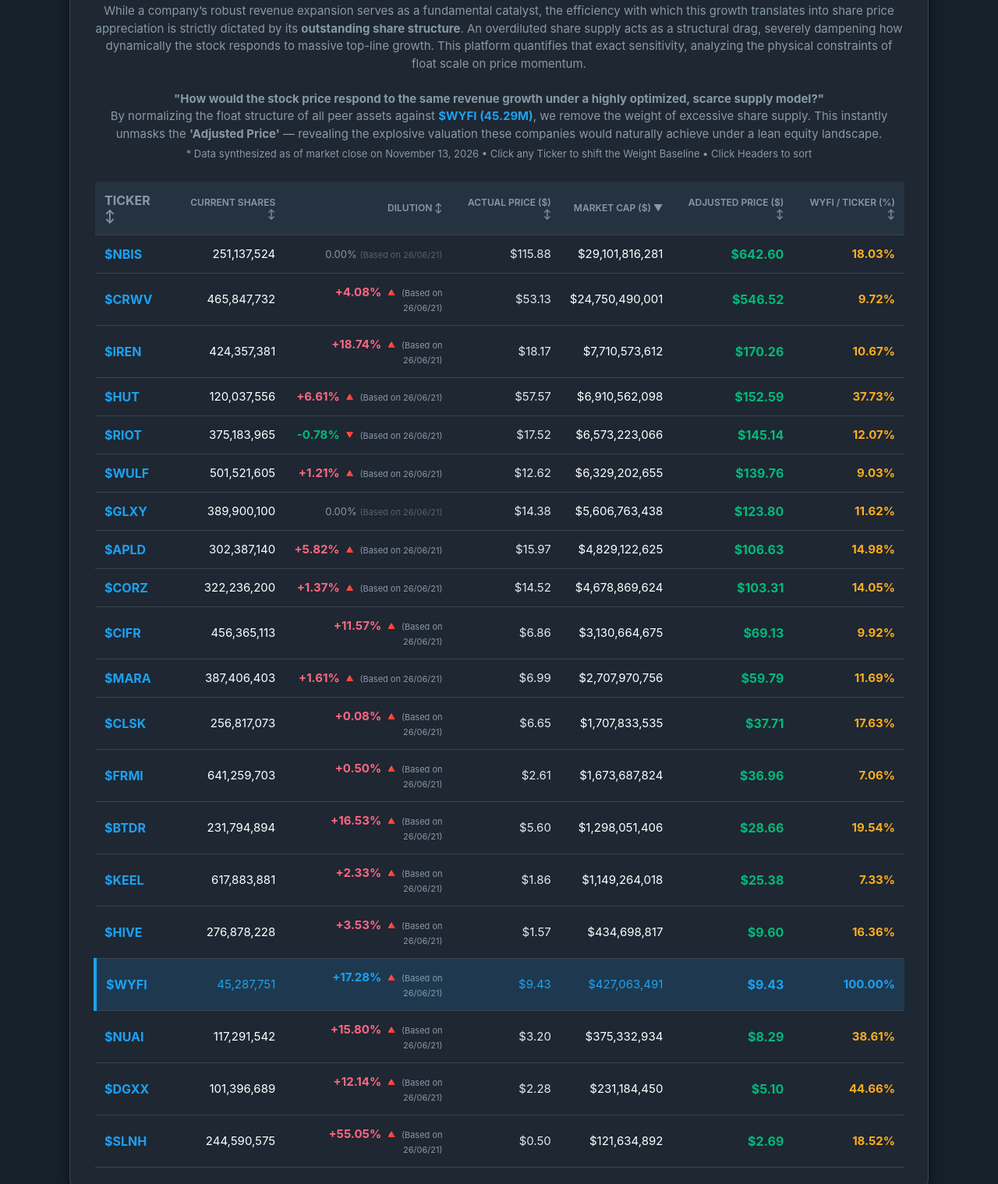
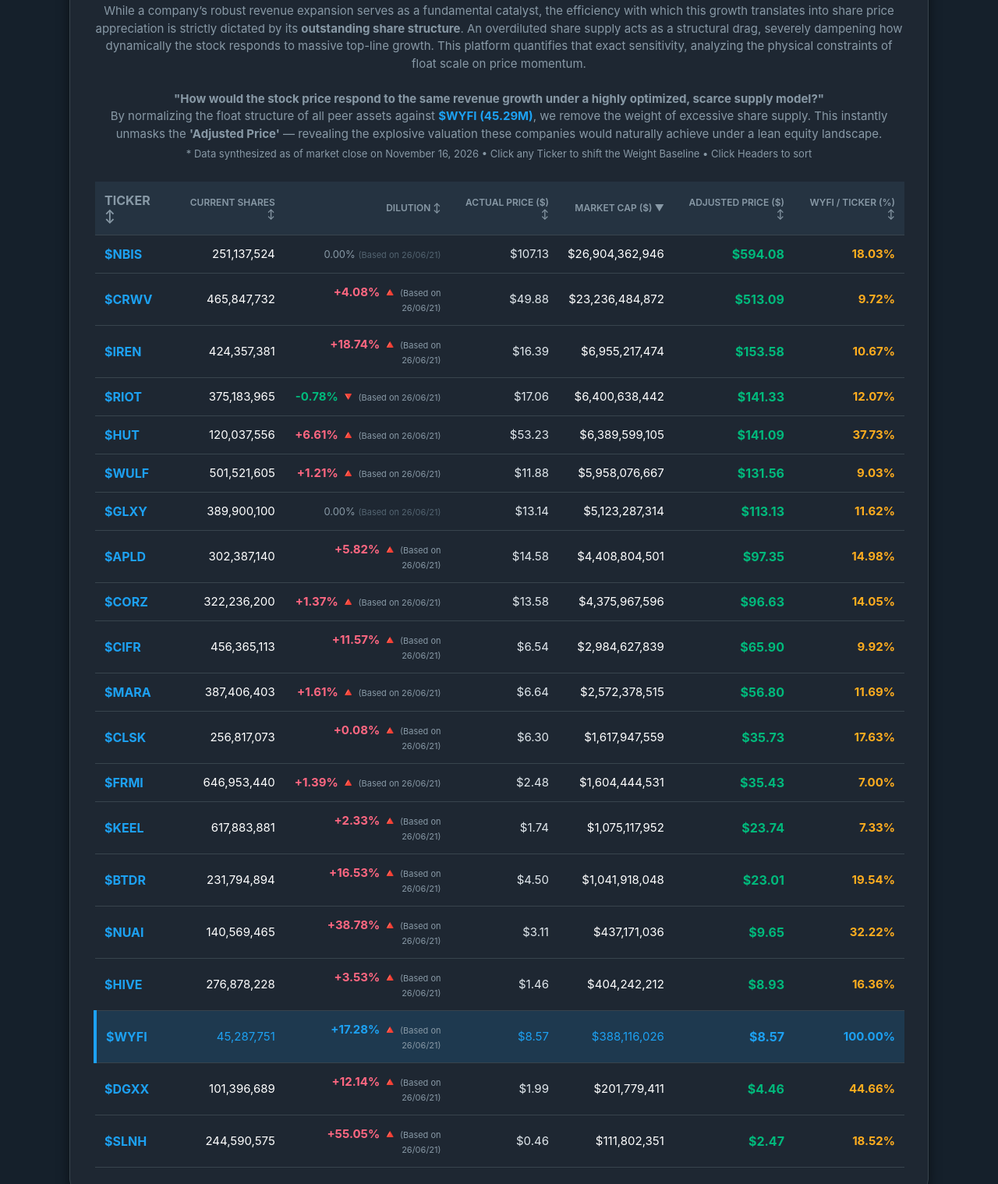
Before and after one commit to dgkittyh/neo-cloud-illusion, a plain HTML site: page index.html in a window 1280 px wide. Shown: the part 120-1639 px from the top of the page at 78% size. Drawn offline with Linux system fonts and the light colour scheme.

Commit message:
📡 라이브 데이터 및 타임스탬프 동기화 빌드

```diff
--- a/history.json
+++ b/history.json
@@ -45,7 +45,8 @@
     "FRMI": {
         "2026-06-21": 638083359,
         "2026-08-18": 640467348,
-        "2026-10-07": 641259703
+        "2026-10-07": 641259703,
+        "2026-11-17": 646953440
     },
     "MARA": {
         "2026-06-21": 381270503,
@@ -81,7 +82,8 @@
         "2026-06-21": 101290928,
         "2026-08-18": 106559339,
         "2026-09-25": 120797079,
-        "2026-10-31": 117291542
+        "2026-10-31": 117291542,
+        "2026-11-17": 140569465
     },
     "DGXX": {
         "2026-06-21": 90420824,
--- a/index.html
+++ b/index.html
@@ -41,7 +41,7 @@
         <strong>"How would the stock price respond to the same revenue growth under a highly optimized, scarce supply model?"</strong><br>
         By normalizing the float structure of all peer assets against <span id="baseTickerName" class="highlight-text">$WYFI (38.61M)</span>, we remove the weight of excessive share supply. This instantly unmasks the <strong>'Adjusted Price'</strong> — revealing the explosive valuation these companies would naturally achieve under a lean equity landscape.<br>
 
-        <span class="date-badge">* Data synthesized as of market close on November 13, 2026 • Click any Ticker to shift the Weight Baseline • Click Headers to sort</span>
+        <span class="date-badge">* Data synthesized as of market close on November 16, 2026 • Click any Ticker to shift the Weight Baseline • Click Headers to sort</span>
     </p>
 
     <table id="stockTable">
@@ -57,183 +57,183 @@
             </tr>
         </thead>
         <tbody>
-            <tr data-ticker="NBIS" data-shares="251137524" data-price="115.88" data-marketcap="29101816281">
+            <tr data-ticker="NBIS" data-shares="251137524" data-price="107.13" data-marketcap="26904362946">
                 <td>$NBIS</td>
                 <td>251,137,524</td>
                 <td style="color: #8899a6; font-size: 13px;">0.00% <span style="font-size: 11px; color: #536471;">(Based on 26/06/21)</span></td>
-                <td class="actual-price">$115.88</td>
-                <td>$29,101,816,281</td>
+                <td class="actual-price">$107.13</td>
+                <td>$26,904,362,946</td>
                 <td class="adjusted-price"></td>
                 <td class="percent-diff"></td>
             </tr>
-            <tr data-ticker="CRWV" data-shares="465847732" data-price="53.13" data-marketcap="24750490001">
+            <tr data-ticker="CRWV" data-shares="465847732" data-price="49.88" data-marketcap="23236484872">
                 <td>$CRWV</td>
                 <td>465,847,732</td>
                 <td style="color: #ff6781; font-weight: bold;">+4.08% 🔺 <span style="font-size: 11px; color: #8899a6; font-weight: normal;">(Based on 26/06/21)</span></td>
-                <td class="actual-price">$53.13</td>
-                <td>$24,750,490,001</td>
+                <td class="actual-price">$49.88</td>
+                <td>$23,236,484,872</td>
                 <td class="adjusted-price"></td>
                 <td class="percent-diff"></td>
             </tr>
-            <tr data-ticker="IREN" data-shares="424357381" data-price="18.17" data-marketcap="7710573612">
+            <tr data-ticker="IREN" data-shares="424357381" data-price="16.39" data-marketcap="6955217474">
                 <td>$IREN</td>
                 <td>424,357,381</td>
                 <td style="color: #ff6781; font-weight: bold;">+18.74% 🔺 <span style="font-size: 11px; color: #8899a6; font-weight: normal;">(Based on 26/06/21)</span></td>
-                <td class="actual-price">$18.17</td>
-                <td>$7,710,573,612</td>
+                <td class="actual-price">$16.39</td>
+                <td>$6,955,217,474</td>
                 <td class="adjusted-price"></td>
                 <td class="percent-diff"></td>
             </tr>
-            <tr data-ticker="WULF" data-shares="501521605" data-price="12.62" data-marketcap="6329202655">
+            <tr data-ticker="WULF" data-shares="501521605" data-price="11.88" data-marketcap="5958076667">
                 <td>$WULF</td>
                 <td>501,521,605</td>
                 <td style="color: #ff6781; font-weight: bold;">+1.21% 🔺 <span style="font-size: 11px; color: #8899a6; font-weight: normal;">(Based on 26/06/21)</span></td>
-                <td class="actual-price">$12.62</td>
-                <td>$6,329,202,655</td>
+                <td class="actual-price">$11.88</td>
+                <td>$5,958,076,667</td>
                 <td class="adjusted-price"></td>
                 <td class="percent-diff"></td>
             </tr>
-            <tr data-ticker="HUT" data-shares="120037556" data-price="57.57" data-marketcap="6910562098">
+            <tr data-ticker="HUT" data-shares="120037556" data-price="53.23" data-marketcap="6389599105">
                 <td>$HUT</td>
                 <td>120,037,556</td>
                 <td style="color: #ff6781; font-weight: bold;">+6.61% 🔺 <span style="font-size: 11px; color: #8899a6; font-weight: normal;">(Based on 26/06/21)</span></td>
-                <td class="actual-price">$57.57</td>
-                <td>$6,910,562,098</td>
+                <td class="actual-price">$53.23</td>
+                <td>$6,389,599,105</td>
                 <td class="adjusted-price"></td>
                 <td class="percent-diff"></td>
             </tr>
-            <tr data-ticker="APLD" data-shares="302387140" data-price="15.97" data-marketcap="4829122625">
+            <tr data-ticker="APLD" data-shares="302387140" data-price="14.58" data-marketcap="4408804501">
                 <td>$APLD</td>
                 <td>302,387,140</td>
                 <td style="color: #ff6781; font-weight: bold;">+5.82% 🔺 <span style="font-size: 11px; color: #8899a6; font-weight: normal;">(Based on 26/06/21)</span></td>
-                <td class="actual-price">$15.97</td>
-                <td>$4,829,122,625</td>
+                <td class="actual-price">$14.58</td>
+                <td>$4,408,804,501</td>
                 <td class="adjusted-price"></td>
                 <td class="percent-diff"></td>
             </tr>
-            <tr data-ticker="CIFR" data-shares="456365113" data-price="6.86" data-marketcap="3130664675">
+            <tr data-ticker="CIFR" data-shares="456365113" data-price="6.54" data-marketcap="2984627839">
                 <td>$CIFR</td>
                 <td>456,365,113</td>
                 <td style="color: #ff6781; font-weight: bold;">+11.57% 🔺 <span style="font-size: 11px; color: #8899a6; font-weight: normal;">(Based on 26/06/21)</span></td>
-                <td class="actual-price">$6.86</td>
-                <td>$3,130,664,675</td>
+                <td class="actual-price">$6.54</td>
+                <td>$2,984,627,839</td>
                 <td class="adjusted-price"></td>
                 <td class="percent-diff"></td>
             </tr>
-            <tr data-ticker="CORZ" data-shares="322236200" data-price="14.52" data-marketcap="4678869624">
+            <tr data-ticker="CORZ" data-shares="322236200" data-price="13.58" data-marketcap="4375967596">
                 <td>$CORZ</td>
                 <td>322,236,200</td>
                 <td style="color: #ff6781; font-weight: bold;">+1.37% 🔺 <span style="font-size: 11px; color: #8899a6; font-weight: normal;">(Based on 26/06/21)</span></td>
-                <td class="actual-price">$14.52</td>
-                <td>$4,678,869,624</td>
+                <td class="actual-price">$13.58</td>
+                <td>$4,375,967,596</td>
                 <td class="adjusted-price"></td>
                 <td class="percent-diff"></td>
             </tr>
-            <tr data-ticker="FRMI" data-shares="641259703" data-price="2.61" data-marketcap="1673687824">
+            <tr data-ticker="FRMI" data-shares="646953440" data-price="2.48" data-marketcap="1604444531">
                 <td>$FRMI</td>
-                <td>641,259,703</td>
-                <td style="color: #ff6781; font-weight: bold;">+0.50% 🔺 <span style="font-size: 11px; color: #8899a6; font-weight: normal;">(Based on 26/06/21)</span></td>
-                <td class="actual-price">$2.61</td>
-                <td>$1,673,687,824</td>
+                <td>646,953,440</td>
+                <td style="color: #ff6781; font-weight: bold;">+1.39% 🔺 <span style="font-size: 11px; color: #8899a6; font-weight: normal;">(Based on 26/06/21)</span></td>
+                <td class="actual-price">$2.48</td>
+                <td>$1,604,444,531</td>
                 <td class="adjusted-price"></td>
                 <td class="percent-diff"></td>
             </tr>
-            <tr data-ticker="MARA" data-shares="387406403" data-price="6.99" data-marketcap="2707970756">
+            <tr data-ticker="MARA" data-shares="387406403" data-price="6.64" data-marketcap="2572378515">
                 <td>$MARA</td>
                 <td>387,406,403</td>
                 <td style="color: #ff6781; font-weight: bold;">+1.61% 🔺 <span style="font-size: 11px; color: #8899a6; font-weight: normal;">(Based on 26/06/21)</span></td>
-                <td class="actual-price">$6.99</td>
-                <td>$2,707,970,756</td>
+                <td class="actual-price">$6.64</td>
+                <td>$2,572,378,515</td>
                 <td class="adjusted-price"></td>
                 <td class="percent-diff"></td>
             </tr>
-            <tr data-ticker="CLSK" data-shares="256817073" data-price="6.65" data-marketcap="1707833535">
+            <tr data-ticker="CLSK" data-shares="256817073" data-price="6.3" data-marketcap="1617947559">
                 <td>$CLSK</td>
                 <td>256,817,073</td>
                 <td style="color: #ff6781; font-weight: bold;">+0.08% 🔺 <span style="font-size: 11px; color: #8899a6; font-weight: normal;">(Based on 26/06/21)</span></td>
-                <td class="actual-price">$6.65</td>
-                <td>$1,707,833,535</td>
+                <td class="actual-price">$6.30</td>
+                <td>$1,617,947,559</td>
                 <td class="adjusted-price"></td>
                 <td class="percent-diff"></td>
             </tr>
-            <tr data-ticker="BTDR" data-shares="231794894" data-price="5.6" data-marketcap="1298051406">
+            <tr data-ticker="BTDR" data-shares="231794894" data-price="4.495" data-marketcap="1041918048">
                 <td>$BTDR</td>
                 <td>231,794,894</td>
                 <td style="color: #ff6781; font-weight: bold;">+16.53% 🔺 <span style="font-size: 11px; color: #8899a6; font-weight: normal;">(Based on 26/06/21)</span></td>
-                <td class="actual-price">$5.60</td>
-                <td>$1,298,051,406</td>
+                <td class="actual-price">$4.50</td>
+                <td>$1,041,918,048</td>
                 <td class="adjusted-price"></td>
                 <td class="percent-diff"></td>
             </tr>
-            <tr data-ticker="KEEL" data-shares="617883881" data-price="1.86" data-marketcap="1149264018">
+            <tr data-ticker="KEEL" data-shares="617883881" data-price="1.74" data-marketcap="1075117952">
                 <td>$KEEL</td>
                 <td>617,883,881</td>
                 <td style="color: #ff6781; font-weight: bold;">+2.33% 🔺 <span style="font-size: 11px; color: #8899a6; font-weight: normal;">(Based on 26/06/21)</span></td>
-                <td class="actual-price">$1.86</td>
-                <td>$1,149,264,018</td>
+                <td class="actual-price">$1.74</td>
+                <td>$1,075,117,952</td>
                 <td class="adjusted-price"></td>
                 <td class="percent-diff"></td>
             </tr>
-            <tr data-ticker="WYFI" data-shares="45287751" data-price="9.43" data-marketcap="427063491">
+            <tr data-ticker="WYFI" data-shares="45287751" data-price="8.57" data-marketcap="388116026">
                 <td>$WYFI</td>
                 <td>45,287,751</td>
                 <td style="color: #ff6781; font-weight: bold;">+17.28% 🔺 <span style="font-size: 11px; color: #8899a6; font-weight: normal;">(Based on 26/06/21)</span></td>
-                <td class="actual-price">$9.43</td>
-                <td>$427,063,491</td>
+                <td class="actual-price">$8.57</td>
+                <td>$388,116,026</td>
                 <td class="adjusted-price"></td>
                 <td class="percent-diff"></td>
             </tr>
-            <tr data-ticker="HIVE" data-shares="276878228" data-price="1.57" data-marketcap="434698817">
+            <tr data-ticker="HIVE" data-shares="276878228" data-price="1.46" data-marketcap="404242212">
                 <td>$HIVE</td>
                 <td>276,878,228</td>
                 <td style="color: #ff6781; font-weight: bold;">+3.53% 🔺 <span style="font-size: 11px; color: #8899a6; font-weight: normal;">(Based on 26/06/21)</span></td>
-                <td class="actual-price">$1.57</td>
-                <td>$434,698,817</td>
+                <td class="actual-price">$1.46</td>
+                <td>$404,242,212</td>
                 <td class="adjusted-price"></td>
                 <td class="percent-diff"></td>
             </tr>
-            <tr data-ticker="NUAI" data-shares="117291542" data-price="3.2" data-marketcap="375332934">
+            <tr data-ticker="NUAI" data-shares="140569465" data-price="3.11" data-marketcap="437171036">
                 <td>$NUAI</td>
-                <td>117,291,542</td>
-                <td style="color: #ff6781; font-weight: bold;">+15.80% 🔺 <span style="font-size: 11px; color: #8899a6; font-weight: normal;">(Based on 26/06/21)</span></td>
-                <td class="actual-price">$3.20</td>
-                <td>$375,332,934</td>
+                <td>140,569,465</td>
+                <td style="color: #ff6781; font-weight: bold;">+38.78% 🔺 <span style="font-size: 11px; color: #8899a6; font-weight: normal;">(Based on 26/06/21)</span></td>
+                <td class="actual-price">$3.11</td>
+                <td>$437,171,036</td>
                 <td class="adjusted-price"></td>
                 <td class="percent-diff"></td>
             </tr>
-            <tr data-ticker="DGXX" data-shares="101396689" data-price="2.28" data-marketcap="231184450">
+            <tr data-ticker="DGXX" data-shares="101396689" data-price="1.99" data-marketcap="201779411">
                 <td>$DGXX</td>
                 <td>101,396,689</td>
                 <td style="color: #ff6781; font-weight: bold;">+12.14% 🔺 <span style="font-size: 11px; color: #8899a6; font-weight: normal;">(Based on 26/06/21)</span></td>
-                <td class="actual-price">$2.28</td>
-                <td>$231,184,450</td>
+                <td class="actual-price">$1.99</td>
+                <td>$201,779,411</td>
                 <td class="adjusted-price"></td>
                 <td class="percent-diff"></td>
             </tr>
-            <tr data-ticker="SLNH" data-shares="244590575" data-price="0.4973" data-marketcap="121634892">
+            <tr data-ticker="SLNH" data-shares="244590575" data-price="0.4571" data-marketcap="111802351">
                 <td>$SLNH</td>
                 <td>244,590,575</td>
                 <td style="color: #ff6781; font-weight: bold;">+55.05% 🔺 <span style="font-size: 11px; color: #8899a6; font-weight: normal;">(Based on 26/06/21)</span></td>
-                <td class="actual-price">$0.50</td>
-                <td>$121,634,892</td>
+                <td class="actual-price">$0.46</td>
+                <td>$111,802,351</td>
                 <td class="adjusted-price"></td>
                 <td class="percent-diff"></td>
             </tr>
-            <tr data-ticker="GLXY" data-shares="389900100" data-price="14.38" data-marketcap="5606763438">
+            <tr data-ticker="GLXY" data-shares="389900100" data-price="13.14" data-marketcap="5123287314">
                 <td>$GLXY</td>
                 <td>389,900,100</td>
                 <td style="color: #8899a6; font-size: 13px;">0.00% <span style="font-size: 11px; color: #536471;">(Based on 26/06/21)</span></td>
-                <td class="actual-price">$14.38</td>
-                <td>$5,606,763,438</td>
+                <td class="actual-price">$13.14</td>
+                <td>$5,123,287,314</td>
                 <td class="adjusted-price"></td>
                 <td class="percent-diff"></td>
             </tr>
-            <tr data-ticker="RIOT" data-shares="375183965" data-price="17.52" data-marketcap="6573223066">
+            <tr data-ticker="RIOT" data-shares="375183965" data-price="17.06" data-marketcap="6400638442">
                 <td>$RIOT</td>
                 <td>375,183,965</td>
                 <td style="color: #00ba7c; font-weight: bold;">-0.78% 🔻 <span style="font-size: 11px; color: #8899a6; font-weight: normal;">(Based on 26/06/21)</span></td>
-                <td class="actual-price">$17.52</td>
-                <td>$6,573,223,066</td>
+                <td class="actual-price">$17.06</td>
+                <td>$6,400,638,442</td>
                 <td class="adjusted-price"></td>
                 <td class="percent-diff"></td>
             </tr>
```
